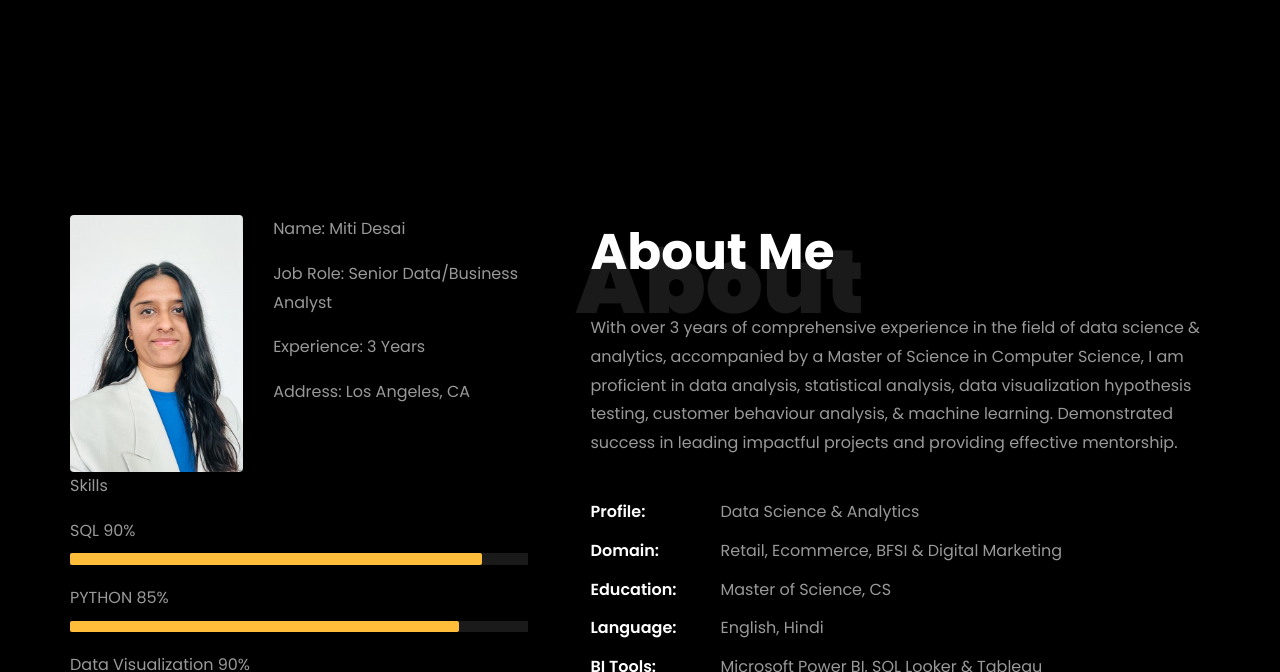
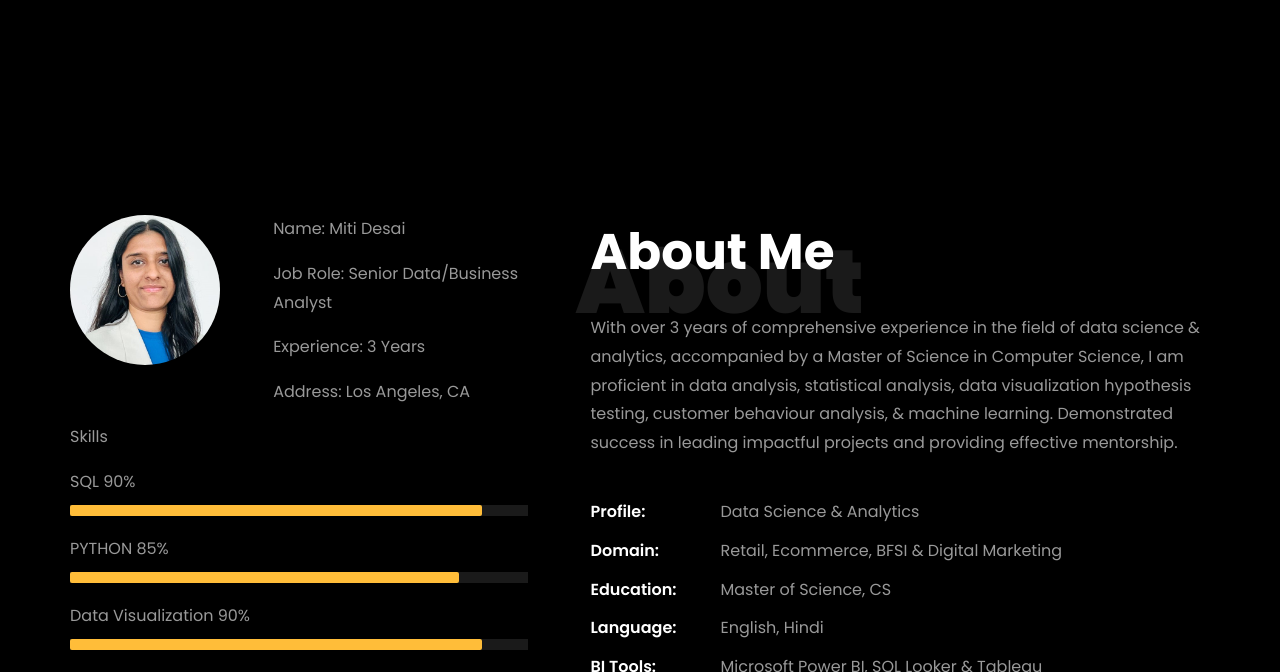
Before and after one commit to MiD200998/MitiDesai.github.io, a plain HTML site: page index.html in a window 1280 px wide. Shown: the part 647-1319 px from the top of the page. Drawn offline with Linux system fonts and the light colour scheme; files whose address does not match are found by name.

Commit message:
Circle Image

```diff
--- a/index.html
+++ b/index.html
@@ -213,7 +213,7 @@
 								<div class="row">
 									<div class="col-sm-6 col-md-5">
 									  <div class="about-img">
-										<img src="images/aboutMe.jpeg" class="img-fluid rounded b-shadow-a" alt="">
+										<img src="images/aboutMe.jpeg" style="width: 150px; height: 150px; border-radius: 50%; object-fit: cover; box-shadow: 0px 4px 8px rgba(0, 0, 0, 0.2);" alt="Profile Image">
 									  </div>
 									</div>
 									<!-- Details next to profile image -->
```
